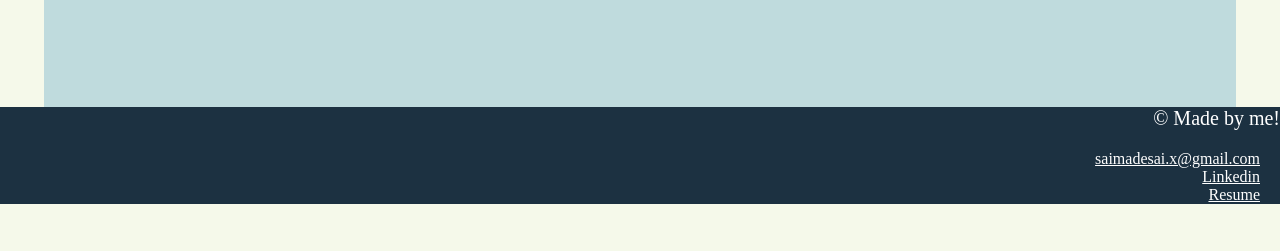
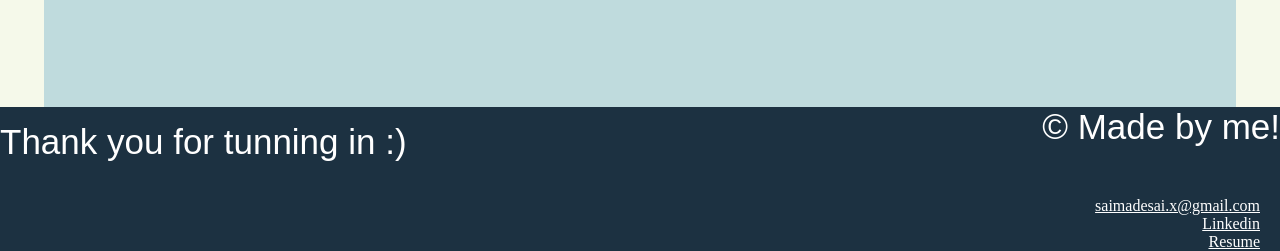
Before and after one commit to saidx26/saimas-studio, a plain HTML site: page index.html in a window 1280 px wide. Shown: the part 893-1144 px from the top of the page. Before the commit the page ends 1097 px from the top, so only its background shows below. Drawn offline with Linux system fonts and the light colour scheme.

Commit message:
finished homepage

```diff
--- a/index.html
+++ b/index.html
@@ -158,15 +158,21 @@
         margin-top: 70px;
       }
       .p8{
-        font-family: "athelas", serif;
-        font-size: 20px;
+        font-family: "bucketlist-210", sans-serif;
+        font-size: 35px;
+      }
+      .p9{
+        font-family: "bucketlist-210", sans-serif;
+        font-size: 35px;
+        text-align: left;
+        margin-top: -60px;
       }
 
     .footer {
     background-color: #1c3141;
     margin-top: 300px;
     width: 100%;
-    height: 20%;
+    height: 30%;
     text-align: right;
     color: #ffffff;
     padding-left: -112px;
@@ -255,9 +261,13 @@
       <p class="p8">
         &copy; Made by me!
       </p>
+       <p class="p9">
+        Thank you for tunning in :)
+      </p>
        <div> <a href="mailto:saimadesai.x@gmail.com"target="_blank"> saimadesai.x@gmail.com</a>
         <div> <a href="https://www.linkedin.com/in/saimadesai"target="_blank">Linkedin</a>
           <div> <a href="https://drive.google.com/file/d/13V4j4XvG7DPL_2o8Q2al0L9nP1xQ-X_T/view?usp=sharing"target="_blank">Resume</a>
+
     </div>
       </div>
     </div>
```
